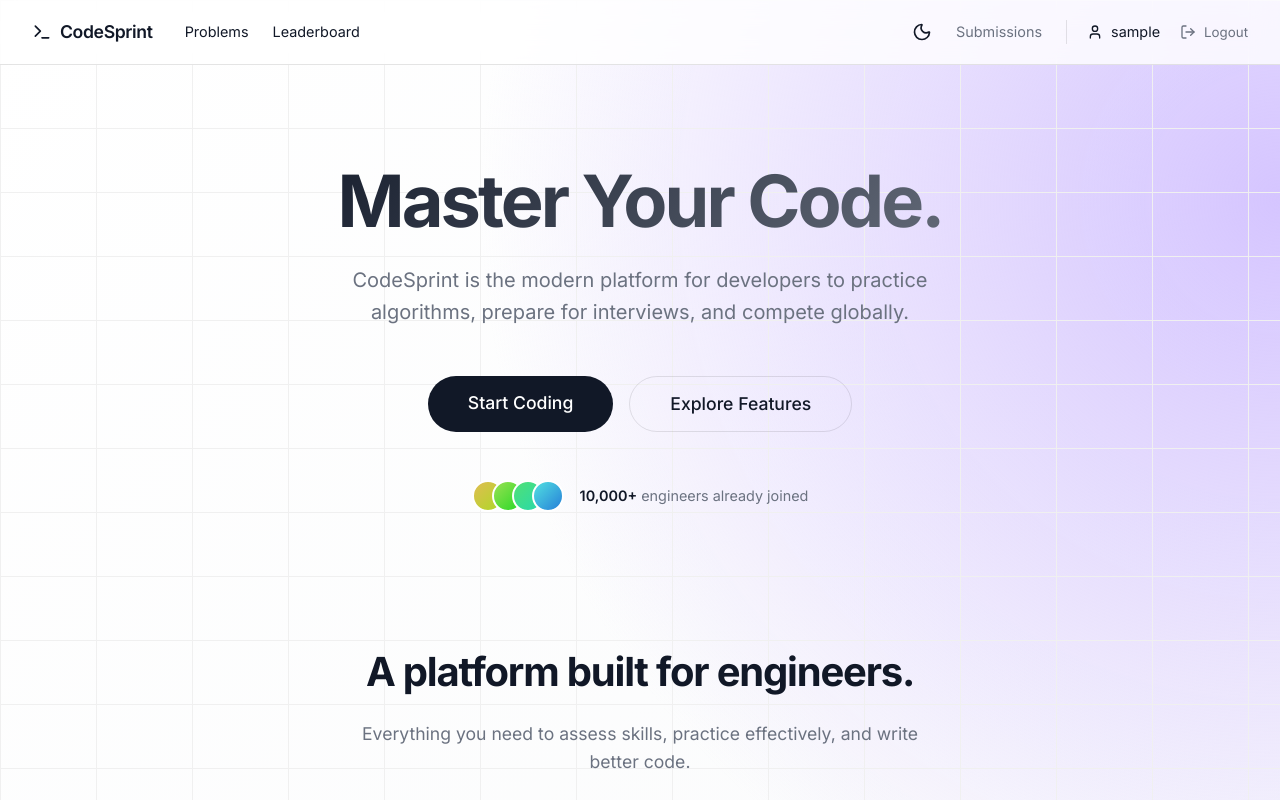
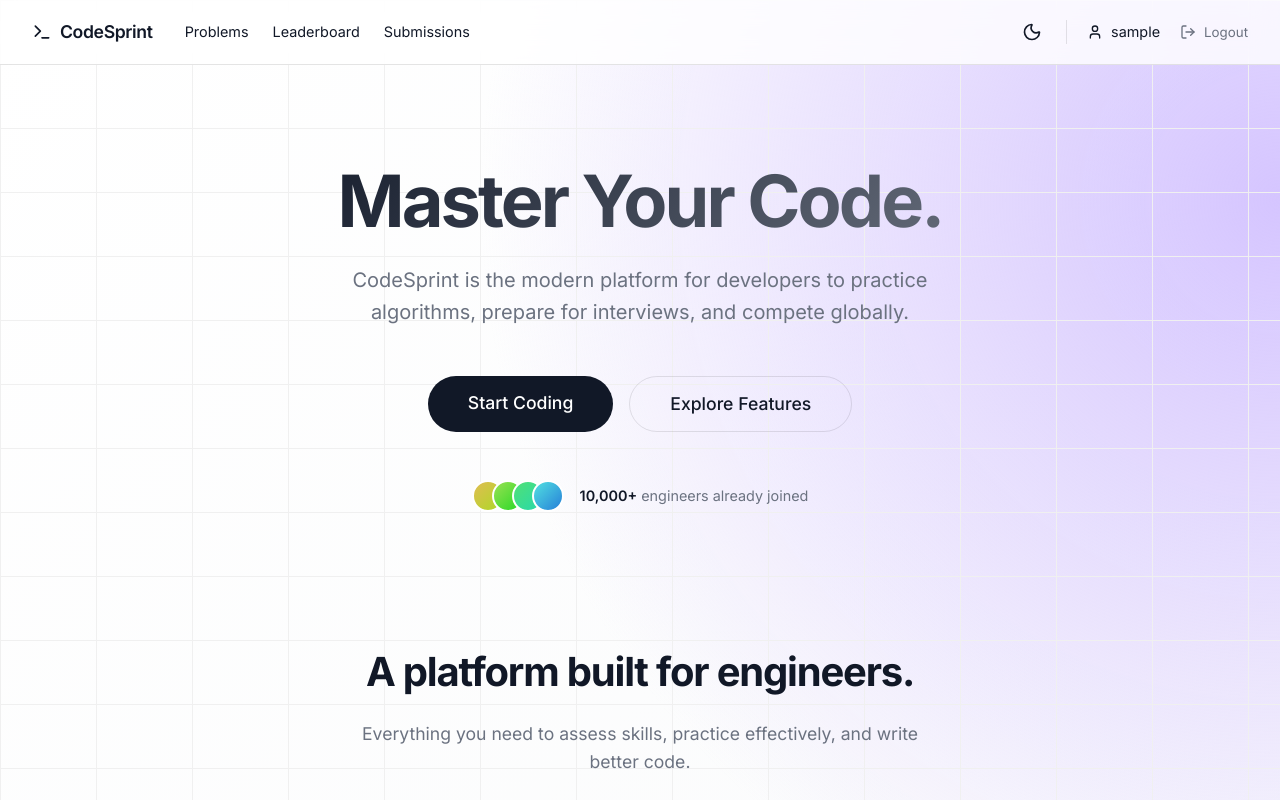
Before and after one commit to shreya-nair21/CodeSprint, a React (Vite) app in the folder frontend/: page / in a window 1280 px wide. Shown: the top 800 px of the page. Built offline with nearby package versions, Linux system fonts and the light colour scheme; sample sign-in values are in the browser's storage.

Commit message:
edit submissions link

```diff
--- a/frontend/src/components/Navbar.jsx
+++ b/frontend/src/components/Navbar.jsx
@@ -37,6 +37,7 @@ const Navbar = () => {
               <>
                 <Link to="/problems" className="hover:text-main">Problems</Link>
                 <Link to="/leaderboard" className="hover:text-main">Leaderboard</Link>
+                <Link to="/submissions" className="hover:text-main">Submissions</Link>
               </>
             )}
           </div>
@@ -49,7 +50,6 @@ const Navbar = () => {
 
           {user ? (
             <>
-              <Link to="/submissions" style={{ color: 'var(--text-muted)' }}>Submissions</Link>
               <div className="flex items-center" style={{ gap: '1.25rem', paddingLeft: '1.25rem', borderLeft: '1px solid var(--border-color)' }}>
                 <span className="flex items-center" style={{ gap: '0.5rem', color: 'var(--text-main)' }}>
                   <User size={16} />
```
